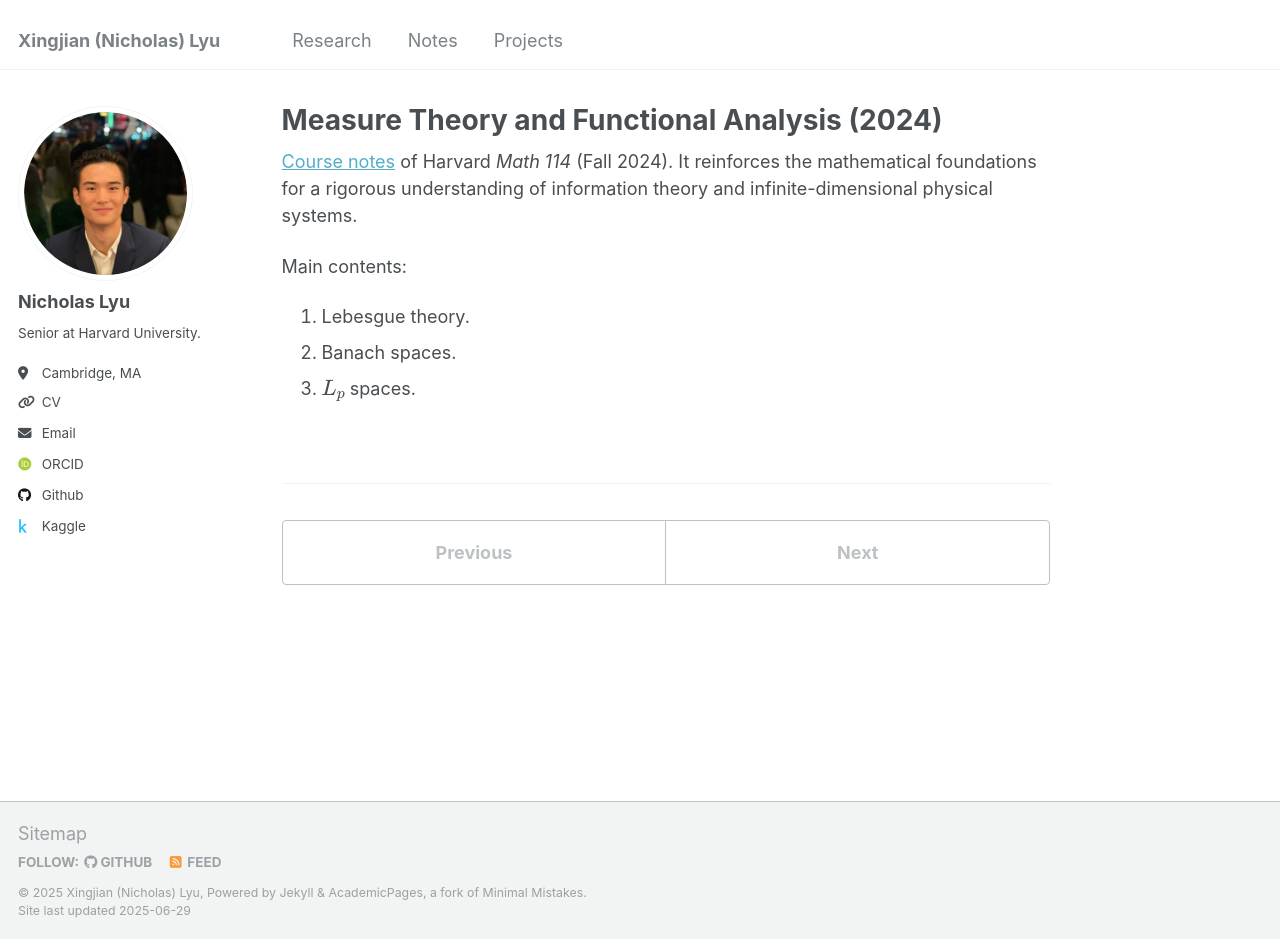
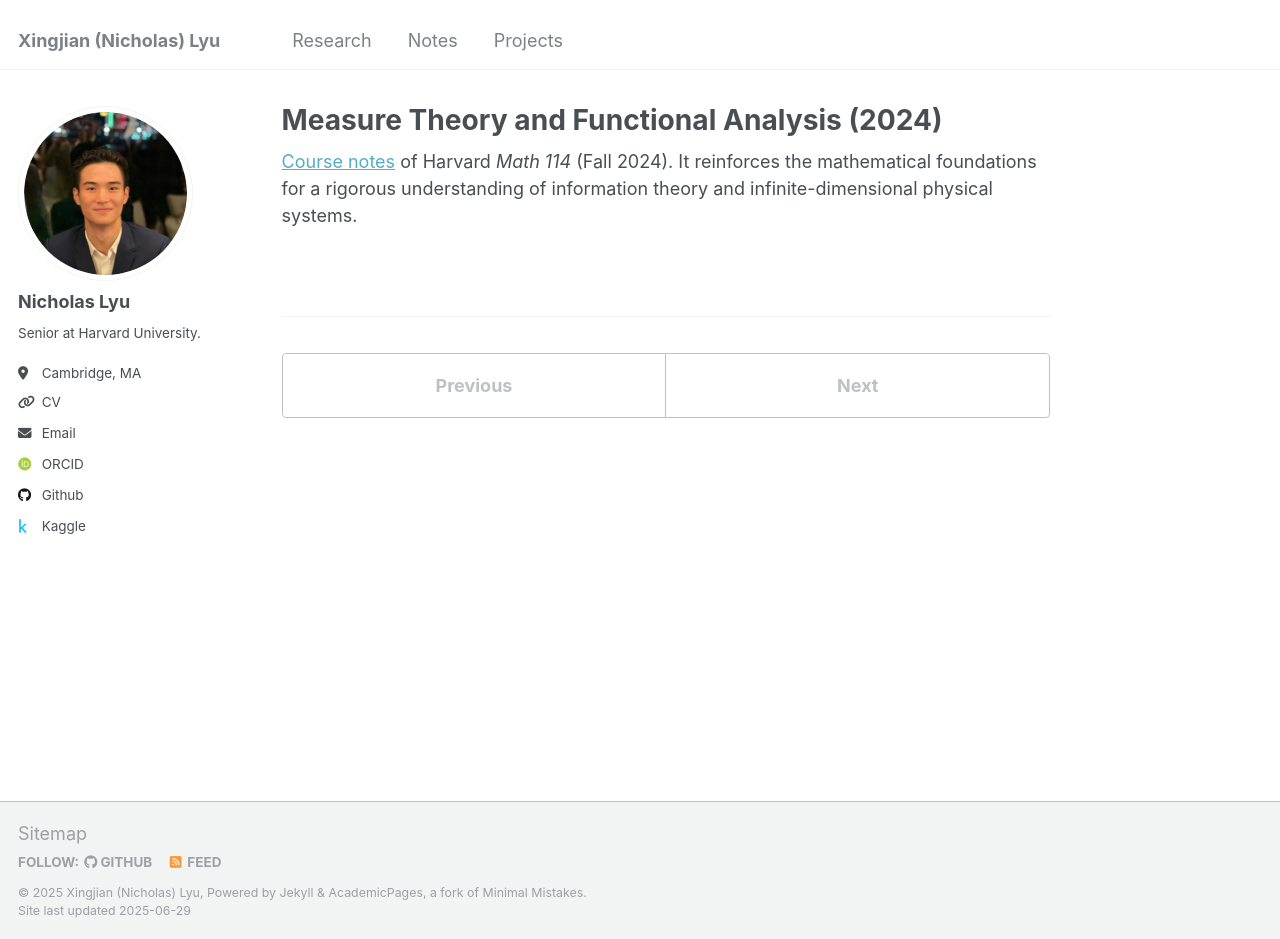
Before and after one commit to nlyu1/nlyu1.github.io, a Jekyll site: the page built from _talks/2024-10-01-real-analysis-2024.md, in a window 1280 px wide and 939 px high. Built offline with Jekyll 4.4.1, drawn with Linux system fonts in a browser that asks for light colours; some web fonts are replaced.

Commit message:
tight ends

```diff
--- a/_talks/2024-10-01-real-analysis-2024.md
+++ b/_talks/2024-10-01-real-analysis-2024.md
@@ -7,9 +7,3 @@
 ---
 
 [Course notes](https://nlyu1.github.io/real-analysis/){:target="_blank"} of Harvard *Math 114* (Fall 2024). It reinforces the mathematical foundations for a rigorous understanding of information theory and infinite-dimensional physical systems.
-
-Main contents:
-
-1. Lebesgue theory.
-2. Banach spaces.
-3. $$L_p$$ spaces.
```
